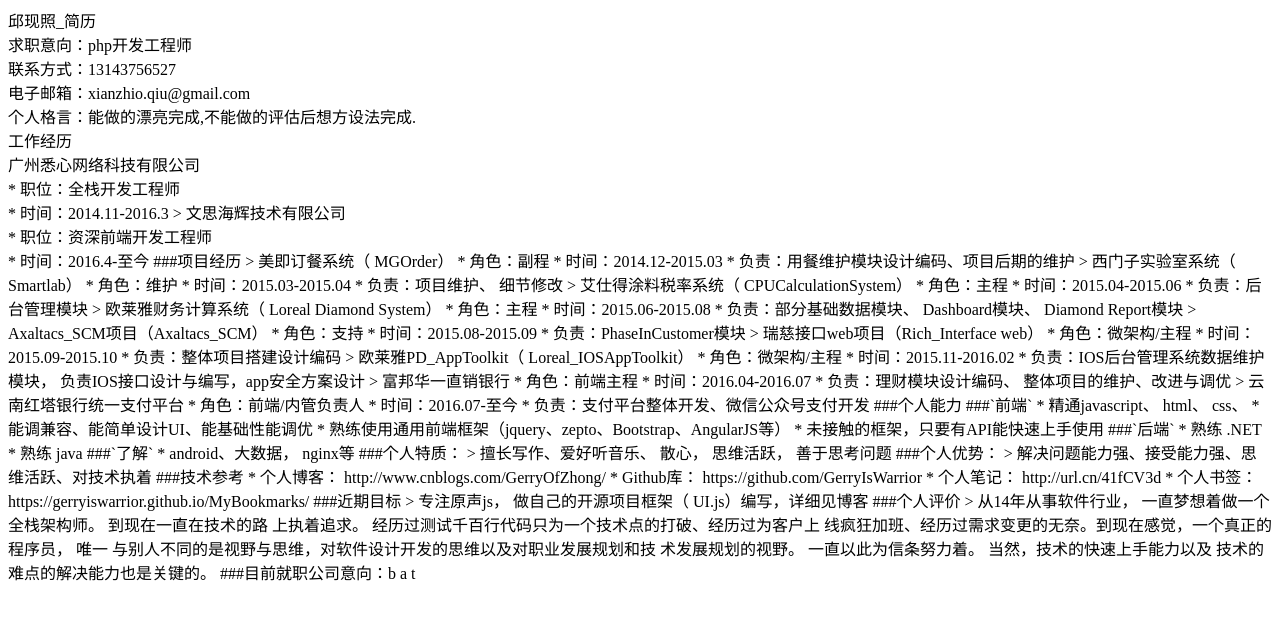
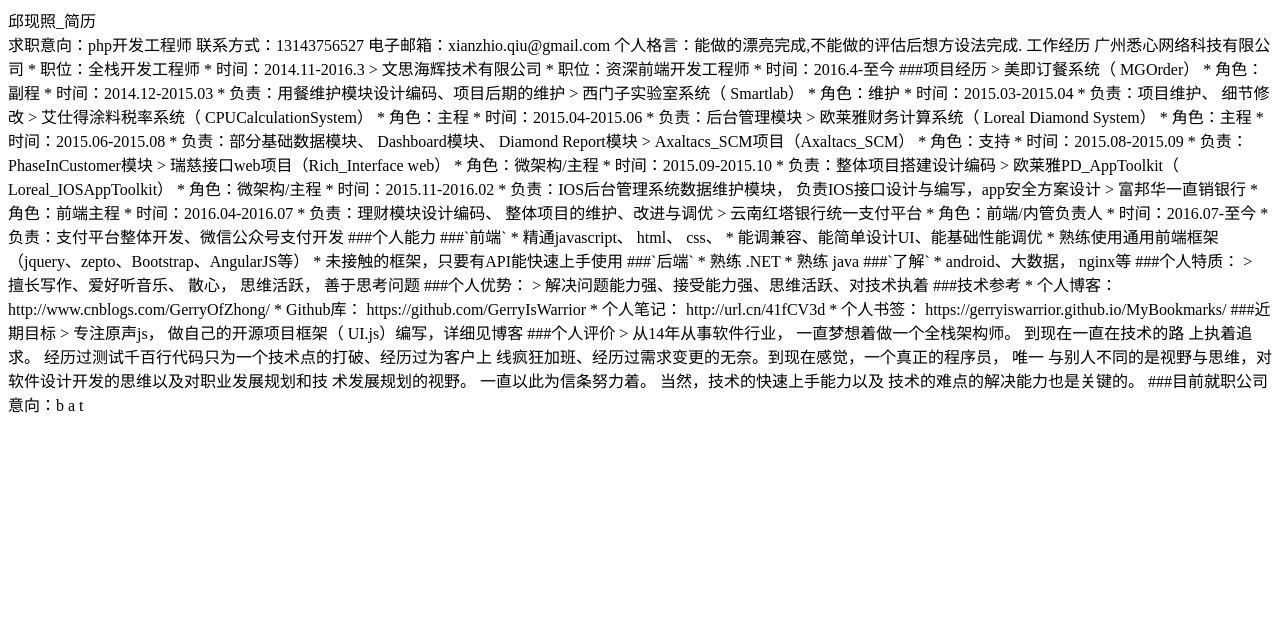
Before and after one commit to Grace-lekaro/Grace-lekaro.github.io, a plain HTML site: page index.html in a window 1280 px wide. Drawn offline with Linux system fonts and the light colour scheme.

Commit message:
Revert "Update index.html"
This reverts commit d97c8b3cf5bd955ed731fc2f6a3e74d95c88e65a.

```diff
--- a/index.html
+++ b/index.html
@@ -7,15 +7,15 @@
 <body>
 
 邱现照_简历<br/>
-求职意向：php开发工程师 <br/>
-联系方式：13143756527<br/>
-电子邮箱：xianzhio.qiu@gmail.com<br/>
-个人格言：能做的漂亮完成,不能做的评估后想方设法完成. <br/>
-工作经历<br/>
-广州悉心网络科技有限公司 <br/>
-* 职位：全栈开发工程师 <br/>
-* 时间：2014.11-2016.3 > 文思海辉技术有限公司 <br/>
-* 职位：资深前端开发工程师 <br/>
+求职意向：php开发工程师
+联系方式：13143756527
+电子邮箱：xianzhio.qiu@gmail.com
+个人格言：能做的漂亮完成,不能做的评估后想方设法完成.
+工作经历
+广州悉心网络科技有限公司
+* 职位：全栈开发工程师
+* 时间：2014.11-2016.3 > 文思海辉技术有限公司
+* 职位：资深前端开发工程师
 * 时间：2016.4-至今
 ###项目经历
 > 美即订餐系统（ MGOrder）
```
